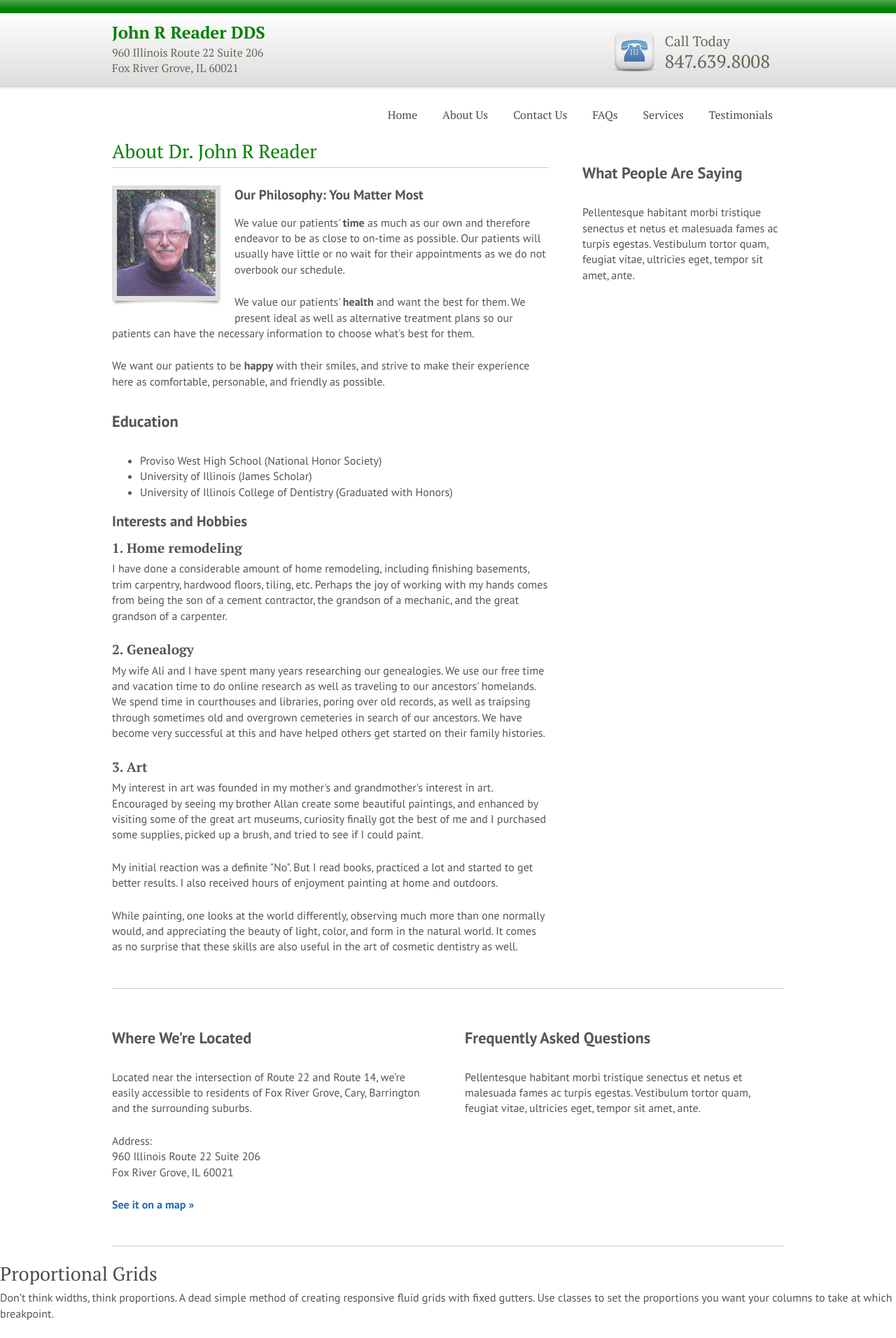
After one commit to rkarpeles/johnrreaderdds.com, a PHP site: page /about.php in a window 1280 px wide. The commit adds this page. Shown: the whole page at 70% size. Run offline with PHP 8.4, Linux system fonts and the light colour scheme.

Commit message:
About page

```diff
--- /dev/null
+++ b/about.php
@@ -0,0 +1,64 @@
+<?php include('includes/header.php'); ?>
+
+	<!-- Start Page Content -->
+
+	<div class="divide-bottom">
+		<div class="grid-wrap">
+			<div class="grid-col bp1-col-two-thirds">
+				<h1 class="green-txt">About Dr. John R Reader</h1>
+				<hr class="bot-mar-6">
+				<img class="img-left" src="images/john-large.jpg" alt="About Dr. John R Reader">
+				<h2 class="bot-mar-3">Our Philosophy: You Matter Most</h2>
+				<p>We value our patients' <strong>time</strong> as much as our own and therefore endeavor to be as close to on-time as possible. Our patients will usually have little or no wait for their appointments as we do not overbook our schedule. </p>
+				<p>We value our patients' <strong>health</strong> and want the best for them. We present ideal as well as alternative treatment plans so our patients can have the necessary information to choose what's best for them.</p>
+				<p>We want our patients to be <strong>happy</strong> with their smiles, and strive to make their experience here as comfortable, personable, and friendly as possible.</p>
+
+				<h4>Education</h4>
+				<ul>
+					<li>Proviso West High School (National Honor Society)</li>
+					<li>University of Illinois (James Scholar)</li>
+					<li>University of Illinois College of Dentistry (Graduated with Honors)</li>
+				</ul>
+
+
+				<h5>Interests and Hobbies</h5>
+				<h6 class="serif">1. Home remodeling</h6>
+				<p>I have done a considerable amount of home remodeling, including finishing basements, trim carpentry, hardwood floors, tiling, etc. Perhaps the joy of working with my hands comes from being the son of a cement contractor, the grandson of a mechanic, and the great grandson of a carpenter.</p>
+
+				<h6 class="serif">2. Genealogy</h6>
+				<p>My wife Ali and I have spent many years researching our genealogies. We use our free time and vacation time to do online research as well as traveling to our ancestors' homelands. We spend time in courthouses and libraries, poring over old records, as well as traipsing through sometimes old and overgrown cemeteries in search of our ancestors. We have become very successful at this and have helped others get started on their family histories.</p>
+
+				<h6 class="serif">3. Art</h6>
+				<p>My interest in art was founded in my mother's and grandmother's interest in art. Encouraged by seeing my brother Allan create some beautiful paintings, and enhanced by visiting some of the great art museums, curiosity finally got the best of me and I purchased some supplies, picked up a brush, and tried to see if I could paint.</p>
+
+				<p>My initial reaction was a definite "No". But I read books, practiced a lot and started to get better results. I also received hours of enjoyment painting at home and outdoors.</p>
+
+				<p>While painting, one looks at the world differently, observing much more than one normally would, and appreciating the beauty of light, color, and form in the natural world. It comes as no surprise that these skills are also useful in the art of cosmetic dentistry as well.</p>
+			</div>
+			<div class="grid-col bp1-col-one-third">
+				<h4>What People Are Saying</h4>
+				<p>Pellentesque habitant morbi tristique senectus et netus et malesuada fames ac turpis egestas. Vestibulum tortor quam, feugiat vitae, ultricies eget, tempor sit amet, ante.</p>
+			</div>
+		</div>
+	</div>
+
+	<div class="divide-bottom">
+		<div class="grid-wrap">
+			<div class="grid-col bp1-col-one-half">
+				<h4>Where We're Located</h4>
+				<p>Located near the intersection of Route 22 and Route 14, we&rsquo;re easily accessible to residents of Fox River Grove, Cary, Barrington and the surrounding suburbs.</p>
+				<p>Address:<br>
+				960 Illinois Route 22 Suite 206<br>
+				Fox River Grove, IL 60021<br>
+				<p><a href="#" class="bold">See it on a map &raquo;</a></p>
+			</div>
+			<div class="grid-col bp1-col-one-half">
+				<h4>Frequently Asked Questions</h4>
+				<p>Pellentesque habitant morbi tristique senectus et netus et malesuada fames ac turpis egestas. Vestibulum tortor quam, feugiat vitae, ultricies eget, tempor sit amet, ante.</p>
+			</div>
+		</div>
+	</div>
+
+</div> <!-- end .container -->
+
+<?php include('includes/footer.php'); ?>
--- a/css/style.css
+++ b/css/style.css
@@ -79,24 +79,31 @@ hr {
    3.0 - $Typography
    ========================================================================== */
 
-h1, h2, h3, h4, h5, h6 {
+h1 {
   font-family: 'PT Serif', Georgia, 'Times New Roman', 'Times', serif;
   color: #4d4d4d;
   font-weight: 400;
   margin: 0 0 .25em 0;
   line-height: 1.145; }
 
-h1, .alpha   { font-size: 2.1em; }
-h2, .beta    { font-size: 1.9em; }
-h3, .gamma   { font-size: 1.7em; }
-h4, .delta   { font-size: 1.5em; }
-h5, .epsilon { font-size: 1.3em; }
-h6, .zeta    { font-size: 1.1em; }
-.eta         { font-size: 1.05em; }
+h2, h3 {
+  font-family: 'PT Sans', Helvetica, Arial, sans-serif;
+  font-weight: 700; }
+
+h1, .alpha   { font-size: 1.7em; }
+h2, .beta    { font-size: 1.2em; margin: 0 0 .25em 0; }
+h3, .gamma   { font-size: 1.5em; }
+h4, .delta   { font-size: 1.4em; }
+h5, .epsilon { font-size: 1.3em; margin: 0 0 .5em 0; }
+h6, .zeta    { font-size: 1.2em; margin: 0 0 .25em 0; }
+.eta         { font-size: 1.1em; }
 .theta       { font-size: .95em; }
 
 .serif {
   font-family: 'PT Serif', Georgia, 'Times New Roman', 'Times', serif; }
+
+.sans-serif {
+  font-family: 'PT Sans', Helvetica, Arial, sans-serif; }
 
 .bold   { font-weight: bold; }
 .italic { font-style: italic; }
@@ -252,6 +259,14 @@ a.logo-subtitle {
 .top-mar-8 { margin-top: 2em; }
 .top-mar-9 { margin-top: 2.25em; }
 
+/**
+ * Images
+ */
+
+.img-left {
+  float: left;
+  margin: 0 1.25em .5em 0; }
+
 /* ==========================================================================
    6.0 - $Media Queries
    ========================================================================== */
--- a/includes/header.php
+++ b/includes/header.php
@@ -45,8 +45,8 @@
 			<div class="grid-col col-full">
 				<div id="nav" class="serif">
 					<ul>
-						<li><a href="#">Home</a></li>
-						<li><a href="#">About Us</a></li>
+						<li><a href="index.php">Home</a></li>
+						<li><a href="about.php">About Us</a></li>
 						<li><a href="#">Contact Us</a></li>
 						<li><a href="#">FAQs</a></li>
 						<li><a href="#">Services</a></li>
```
Also changed, not shown: index.php (+5 -4 lines), images/john-large.jpg (added), includes/footer.php (indentation only).
